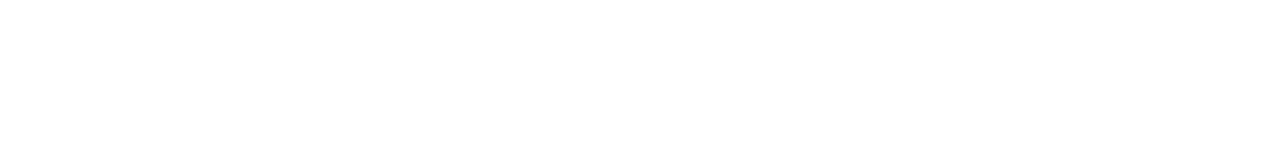
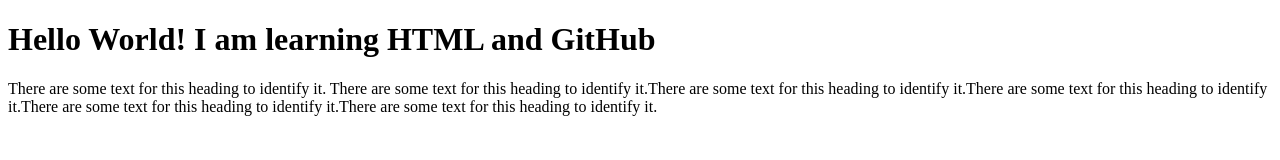
Before and after one commit to raihankabir02/my-first-repo, a plain HTML site: page index.html in a window 1280 px wide. Drawn offline with Linux system fonts and the light colour scheme.

Commit message:
Paragraph added

```diff
--- a/index.html
+++ b/index.html
@@ -7,6 +7,7 @@
     <title>Document</title>
 </head>
 <body>
-
+    <h1>Hello World! I am learning HTML and GitHub</h1>
+    <p>There are some text for this heading to identify it. There are some text for this heading to identify it.There are some text for this heading to identify it.There are some text for this heading to identify it.There are some text for this heading to identify it.There are some text for this heading to identify it.</p>
 </body>
 </html>
```
